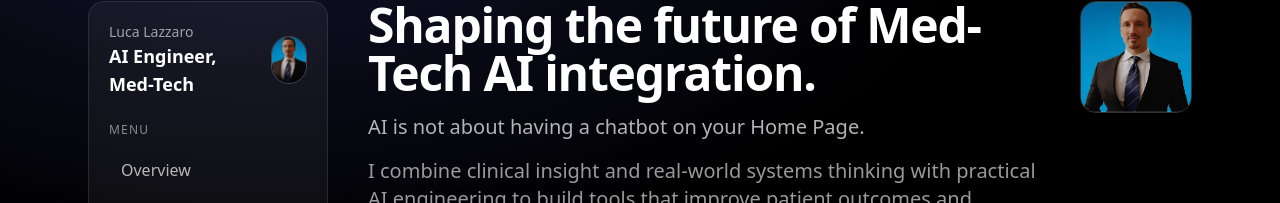
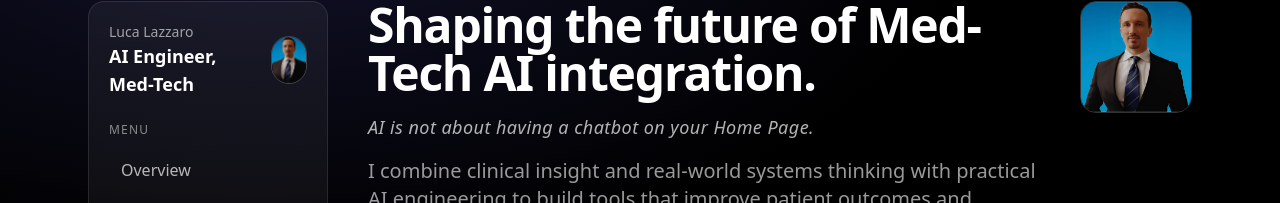
Before and after one commit to lucalazzaro/ai-medtech-portfolio, a Next.js app: page / in a window 1280 px wide. Shown: the part 95-298 px from the top of the page. Built offline with nearby package versions, Linux system fonts and the light colour scheme.

Commit message:
Italicize hero statement for emphasis

```diff
--- a/app/page.tsx
+++ b/app/page.tsx
@@ -424,10 +424,10 @@
                 <h1 className="text-4xl md:text-5xl font-bold tracking-tight">
                   Shaping the future of Med-Tech AI integration.
                 </h1>
-                <p className="text-lg md:text-xl text-white/70 max-w-2xl">
+                <p className="text-lg text-white/70 italic tracking-wide">
                   AI is not about having a chatbot on your Home Page.
-                  <br />
-                  </p>
+                </p>
+
 
                 <p className="text-lg md:text-xl text-white/60 max-w-2xl">
                   I combine clinical insight and real-world systems thinking with practical AI engineering
```
